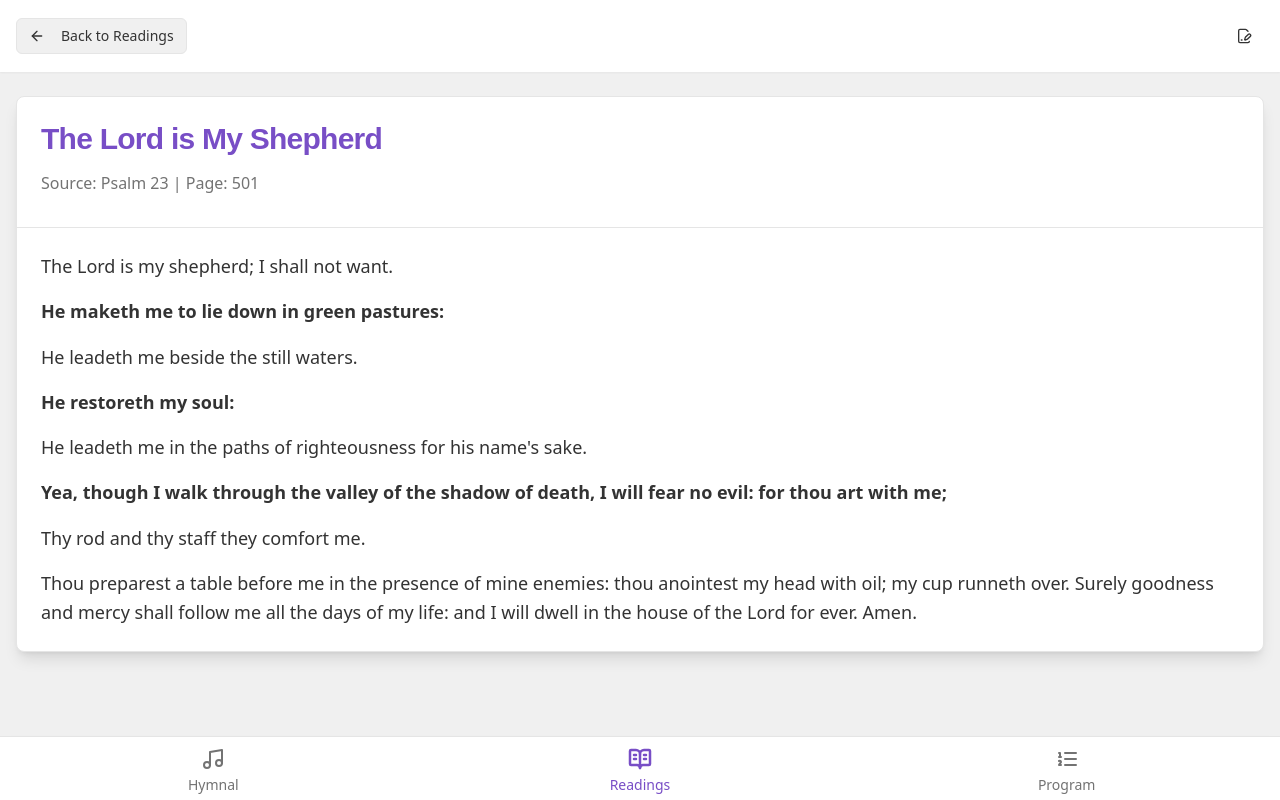
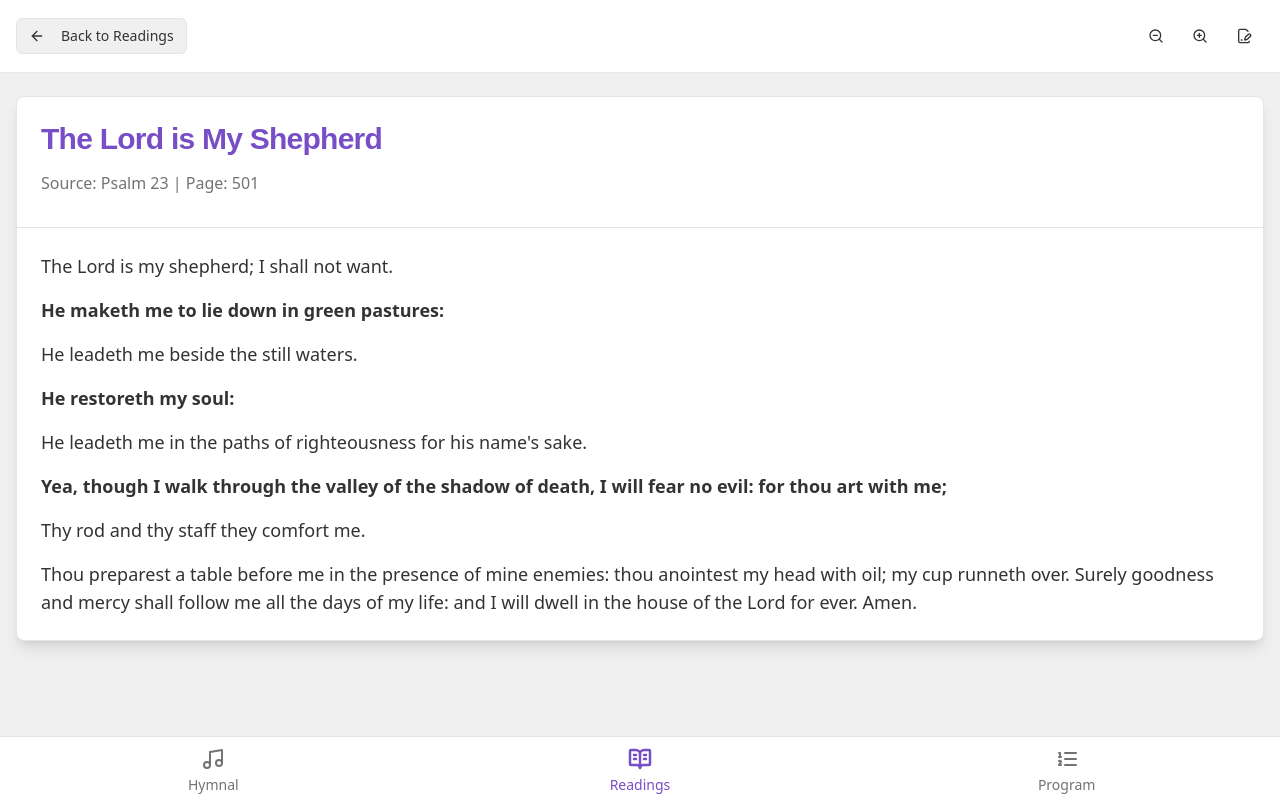
Before and after one commit to bongbongmarkios/offline-app, a Next.js app: page /readings/20001 in a window 1280 px wide. Built offline with nearby package versions, Linux system fonts and the light colour scheme; a web font is replaced by a local one; what @genkit-ai/googleai, genkit would draw is missing.

Commit message:
Make the following changes:
,

Find this element:

  <Button variant="g

```diff
--- a/src/app/(main)/readings/[id]/page.tsx
+++ b/src/app/(main)/readings/[id]/page.tsx
@@ -9,12 +9,13 @@ import { sampleReadings, updateSampleReading } from '@/data/readings';
 import type { Reading } from '@/types';
 import { Button } from '@/components/ui/button';
 import Link from 'next/link';
-import { ArrowLeft, Loader2, FilePenLine } from 'lucide-react';
+import { ArrowLeft, Loader2, FilePenLine, ZoomIn, ZoomOut } from 'lucide-react';
 import { Dialog, DialogContent, DialogHeader, DialogTitle, DialogDescription } from '@/components/ui/dialog';
 import EditReadingForm from '@/components/readings/EditReadingForm';
 import { useToast } from '@/hooks/use-toast';
 
 const LOCAL_STORAGE_READINGS_KEY = 'graceNotesReadings';
+const fontSizes = ['text-sm', 'text-base', 'text-lg', 'text-xl', 'text-2xl', 'text-3xl'];
 
 export default function ReadingPage() {
   const params = useParams();
@@ -22,6 +23,15 @@ export default function ReadingPage() {
   const [reading, setReading] = useState<Reading | null | undefined>(undefined); // undefined for loading, null for not found
   const [isEditDialogOpen, setIsEditDialogOpen] = useState(false);
   const { toast } = useToast();
+  const [fontSizeIndex, setFontSizeIndex] = useState(2); // Default to 'text-lg'
+
+  const increaseFontSize = () => {
+    setFontSizeIndex(prev => Math.min(prev + 1, fontSizes.length - 1));
+  };
+
+  const decreaseFontSize = () => {
+    setFontSizeIndex(prev => Math.max(prev - 1, 0));
+  };
 
   useEffect(() => {
     if (!id) return;
@@ -36,7 +46,7 @@ export default function ReadingPage() {
 
         // If not found in localStorage, check initial data as a fallback
         if (!foundReading) {
-            foundReading = sampleReadings.find(r => r.id === id);
+            foundReading = sampleReadings.find(p => p.id === id);
         }
 
     } catch (error) {
@@ -123,9 +133,17 @@ export default function ReadingPage() {
   }
 
   const headerActions = (
-    <Button variant="ghost" size="icon" onClick={() => setIsEditDialogOpen(true)} aria-label="Edit reading details">
-      <FilePenLine className="h-6 w-6" />
-    </Button>
+    <div className="flex items-center gap-1">
+        <Button variant="ghost" size="icon" onClick={decreaseFontSize} aria-label="Decrease font size" disabled={fontSizeIndex === 0}>
+            <ZoomOut className="h-6 w-6" />
+        </Button>
+        <Button variant="ghost" size="icon" onClick={increaseFontSize} aria-label="Increase font size" disabled={fontSizeIndex === fontSizes.length - 1}>
+            <ZoomIn className="h-6 w-6" />
+        </Button>
+        <Button variant="ghost" size="icon" onClick={() => setIsEditDialogOpen(true)} aria-label="Edit reading details">
+            <FilePenLine className="h-6 w-6" />
+        </Button>
+    </div>
   );
 
   // Reading found, render it
@@ -143,7 +161,7 @@ export default function ReadingPage() {
         hideDefaultActions={true}
       />
       <div className="container mx-auto px-4 pb-8">
-        <ReadingDetail reading={reading} />
+        <ReadingDetail reading={reading} fontSizeClass={fontSizes[fontSizeIndex]} />
       </div>
 
       {reading && (
--- a/src/components/readings/ReadingDetail.tsx
+++ b/src/components/readings/ReadingDetail.tsx
@@ -5,17 +5,19 @@ import { useEffect } from 'react';
 import { useActivity } from '@/hooks/useActivityTracker';
 import { Card, CardContent, CardDescription, CardHeader, CardTitle } from '@/components/ui/card';
 import { Separator } from '@/components/ui/separator';
+import { cn } from '@/lib/utils';
 
 interface ReadingDetailProps {
   reading: Reading;
+  fontSizeClass: string;
 }
 
-export default function ReadingDetail({ reading }: ReadingDetailProps) {
+export default function ReadingDetail({ reading, fontSizeClass }: ReadingDetailProps) {
   const { addReadingView } = useActivity();
 
   useEffect(() => {
     addReadingView(reading.title);
-  }, [addReadingView, reading.title]);
+  }, [addReadingView, reading.title, reading.id]);
 
   return (
     <Card className="shadow-lg">
@@ -31,7 +33,7 @@ export default function ReadingDetail({ reading }: ReadingDetailProps) {
         </CardHeader>
         <Separator className="my-2"/>
         <CardContent className="pt-4">
-            <div className="space-y-4 text-lg text-foreground leading-relaxed">
+            <div className={cn("space-y-4 text-foreground leading-relaxed", fontSizeClass)}>
               {reading.lyrics.split('\n').map((line, index) => {
                 const speakerMatch = line.match(/^(Leader:|People:|All:)\s*/);
                 if (speakerMatch) {
```
